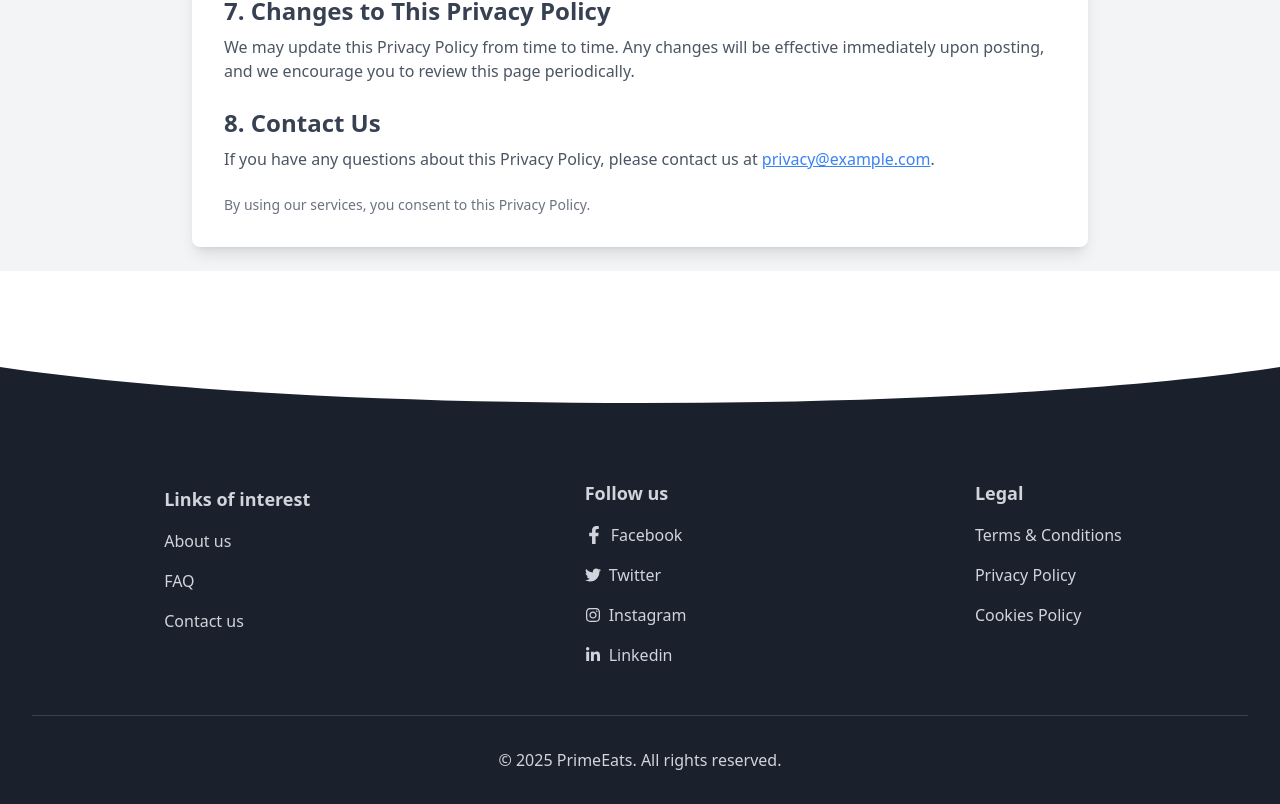
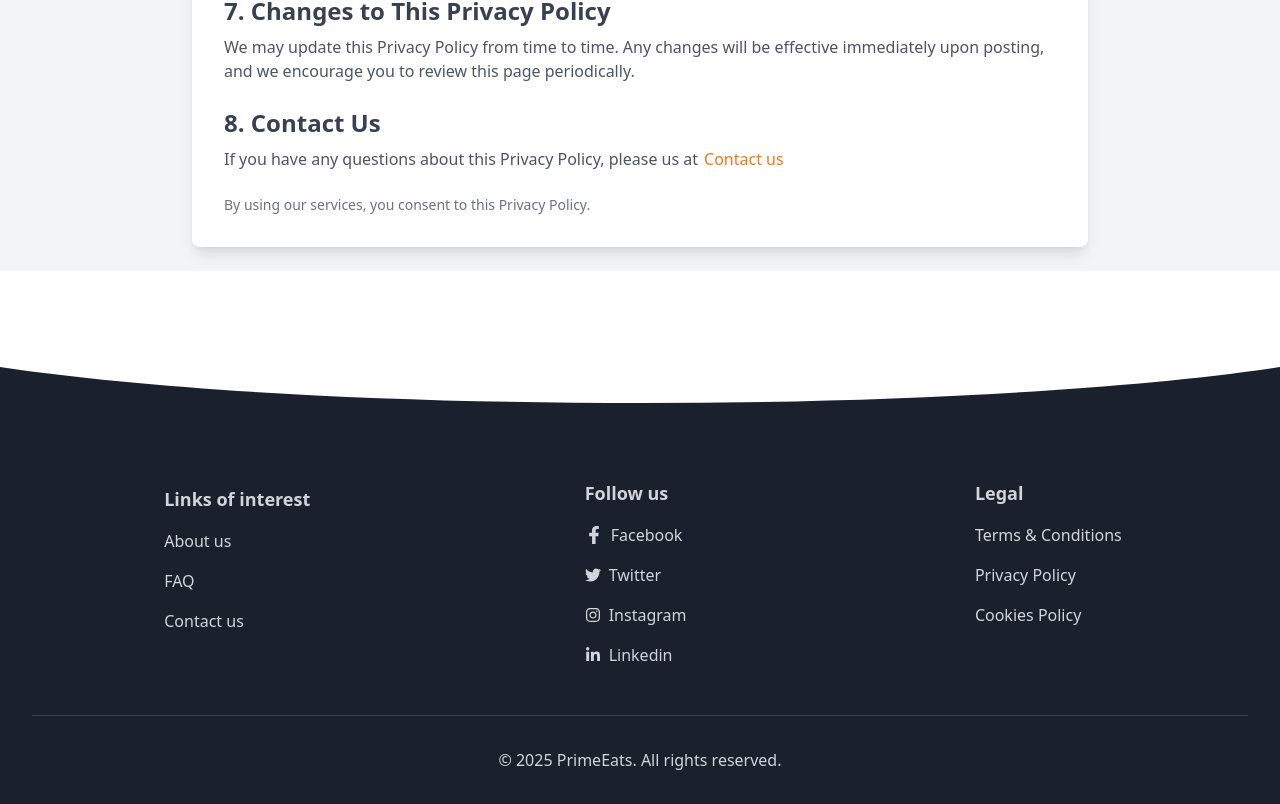
Before and after one commit to AbdeljalilOuafi/Prime-Eats, a React (Vite) app in the folder frontend/: page /PrivacyPolicy in a window 1280 px wide. Shown: the part 1029-1833 px from the top of the page. Built offline with nearby package versions, Linux system fonts and the light colour scheme; no server answers.

Commit message:
Update Privacy Policy and Cookies Policy

```diff
--- a/frontend/src/components/CookiesPolicy/CookiesPolicy.jsx
+++ b/frontend/src/components/CookiesPolicy/CookiesPolicy.jsx
@@ -1,4 +1,5 @@
 import React from "react";
+import { Link } from "react-router-dom"
 
 export default function CookiesPolicy() {
   return (
@@ -65,22 +66,22 @@ export default function CookiesPolicy() {
           </p>
           <ul className="list-disc pl-6 text-gray-600">
             <li>
-              <a href="https://support.google.com/chrome/answer/95647" className="text-blue-500 underline" target="_blank" rel="noopener noreferrer">
+              <a href="https://support.google.com/chrome/answer/95647" className="text-orange-500 underline" target="_blank" rel="noopener noreferrer">
                 Google Chrome
               </a>
             </li>
             <li>
-              <a href="https://support.mozilla.org/en-US/kb/enable-and-disable-cookies-website-preferences" className="text-blue-500 underline" target="_blank" rel="noopener noreferrer">
+              <a href="https://support.mozilla.org/en-US/kb/enable-and-disable-cookies-website-preferences" className="text-orange-500 underline" target="_blank" rel="noopener noreferrer">
                 Mozilla Firefox
               </a>
             </li>
             <li>
-              <a href="https://support.apple.com/en-us/HT201265" className="text-blue-500 underline" target="_blank" rel="noopener noreferrer">
+              <a href="https://support.apple.com/en-us/HT201265" className="text-orange-500 underline" target="_blank" rel="noopener noreferrer">
                 Safari
               </a>
             </li>
             <li>
-              <a href="https://support.microsoft.com/en-us/topic/how-to-manage-cookies-in-internet-explorer-9-6e4e4f64-a7d4-78e3-e3b0-a6a0cde4e1e8" className="text-blue-500 underline" target="_blank" rel="noopener noreferrer">
+              <a href="https://support.microsoft.com/en-us/topic/how-to-manage-cookies-in-internet-explorer-9-6e4e4f64-a7d4-78e3-e3b0-a6a0cde4e1e8" className="text-orange-500 underline" target="_blank" rel="noopener noreferrer">
                 Internet Explorer/Edge
               </a>
             </li>
@@ -110,7 +111,13 @@ export default function CookiesPolicy() {
             7. Contact Us
           </h2>
           <p className="text-gray-600">
-            If you have any questions about this Cookies Policy, please contact us at <a href="mailto:cookies@example.com" className="text-blue-500 underline">cookies@example.com</a>.
+            If you have any questions about this Cookies Policy, please
+            <Link to="/ContactPage"
+              className="text-orange-500 relative group"
+            >
+              <span className="relative z-10 ml-1.5">Contact us</span>
+              <span className="absolute right-0 left-1.5 bottom-0 h-0.5 bg-orange-500 scale-x-0 transform transition-transform duration-700 ease-in-out group-hover:scale-x-100"></span>
+            </Link>
           </p>
         </section>
 
--- a/frontend/src/components/PrivacyPolicy/PrivacyPolicy.jsx
+++ b/frontend/src/components/PrivacyPolicy/PrivacyPolicy.jsx
@@ -1,4 +1,5 @@
 import React from "react";
+import { Link } from "react-router-dom";
 
 export default function PrivacyPolicy() {
   return (
@@ -102,8 +103,15 @@ export default function PrivacyPolicy() {
             8. Contact Us
           </h2>
           <p className="text-gray-600">
-            If you have any questions about this Privacy Policy, please contact
-            us at <a href="mailto:privacy@example.com" className="text-blue-500 underline">privacy@example.com</a>.
+            If you have any questions about this Privacy Policy, please
+            us at
+            <Link
+            to="/ContactPage"
+            className="text-orange-500 relative group"
+            >
+              <span className="relative z-10 ml-1.5">Contact us</span>
+              <span className="absolute right-0 left-1.5 bottom-0 h-0.5 scale-x-0 bg-orange-500 transform transition-transform duration-700 ease-in-out group-hover:scale-x-100"></span>
+            </Link>
           </p>
         </section>
 
```
